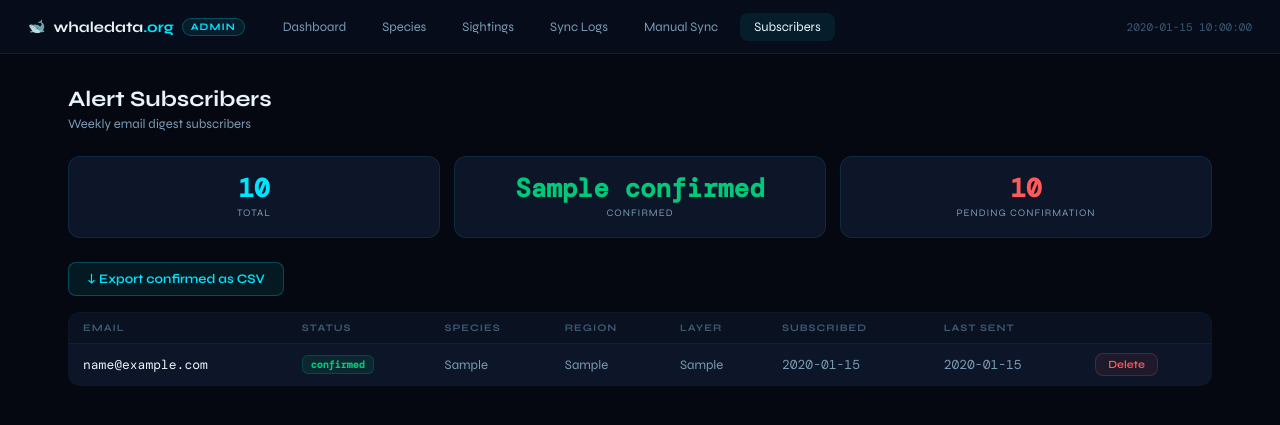
After one commit to Kyraweb/whaledata, a FastAPI app: template api/app/admin/templates/subscribers.html in a window 1280 px wide. The commit adds this page. Shown: the top 425 px of the page. Run offline with FastAPI, Linux system fonts and the light colour scheme; the template is opened without the code that fills it: most values are stand-ins (such as "Sample title", 1, 10 or a date in 2020).

Commit message:
feat: subscribers page in admin — view, export CSV, delete

```diff
--- a/api/app/admin/templates/base.html
+++ b/api/app/admin/templates/base.html
@@ -132,6 +132,7 @@
     <a href="/admin/sightings" class="nav-link {% if '/sightings' in request.url.path %}active{% endif %}">Sightings</a>
     <a href="/admin/logs" class="nav-link {% if '/logs' in request.url.path %}active{% endif %}">Sync Logs</a>
     <a href="/admin/sync" class="nav-link {% if '/sync' in request.url.path %}active{% endif %}">Manual Sync</a>
+    <a href="/admin/subscribers" class="nav-link {% if '/subscribers' in request.url.path %}active{% endif %}">Subscribers</a>
     <span class="nav-time">{{ now }}</span>
   </nav>
   <main>{% block content %}{% endblock %}</main>
--- /dev/null
+++ b/api/app/admin/templates/subscribers.html
@@ -0,0 +1,76 @@
+{% extends "base.html" %}
+{% block title %}Subscribers — whaledata admin{% endblock %}
+{% block content %}
+<div class="page-hdr">
+  <div class="page-title">Alert Subscribers</div>
+  <div class="page-sub">Weekly email digest subscribers</div>
+</div>
+
+<!-- Stats row -->
+<div class="cards" style="grid-template-columns:repeat(3,1fr);margin-bottom:24px">
+  <div class="card">
+    <div class="card-val">{{ total }}</div>
+    <div class="card-lbl">Total</div>
+  </div>
+  <div class="card">
+    <div class="card-val" style="color:var(--green)">{{ confirmed }}</div>
+    <div class="card-lbl">Confirmed</div>
+  </div>
+  <div class="card">
+    <div class="card-val" style="color:var(--red)">{{ total - confirmed }}</div>
+    <div class="card-lbl">Pending confirmation</div>
+  </div>
+</div>
+
+<!-- Export -->
+<div style="margin-bottom:16px">
+  <a href="/admin/subscribers/export" class="btn btn-cyan" style="text-decoration:none">
+    ↓ Export confirmed as CSV
+  </a>
+</div>
+
+<div class="section">
+  <table class="tbl">
+    <thead>
+      <tr>
+        <th>Email</th>
+        <th>Status</th>
+        <th>Species</th>
+        <th>Region</th>
+        <th>Layer</th>
+        <th>Subscribed</th>
+        <th>Last sent</th>
+        <th></th>
+      </tr>
+    </thead>
+    <tbody>
+      {% for s in subscribers %}
+      <tr>
+        <td class="mono">{{ s.email }}</td>
+        <td>
+          {% if s.confirmed %}
+          <span class="tag success">confirmed</span>
+          {% else %}
+          <span class="tag" style="background:rgba(255,159,67,0.1);color:#ff9f43;border:1px solid rgba(255,159,67,0.2)">pending</span>
+          {% endif %}
+        </td>
+        <td class="muted">{{ s.species_filter or '—' }}</td>
+        <td class="muted">{{ s.region_filter or '—' }}</td>
+        <td class="muted">{{ s.layer_filter or '—' }}</td>
+        <td class="mono muted">{{ s.created_at.strftime('%Y-%m-%d') if s.created_at else '—' }}</td>
+        <td class="mono muted">{{ s.last_sent_at.strftime('%Y-%m-%d') if s.last_sent_at else 'never' }}</td>
+        <td>
+          <form method="POST" action="/admin/subscribers/delete" onsubmit="return confirm('Delete {{ s.email }}?')">
+            <input type="hidden" name="subscriber_id" value="{{ s.id }}">
+            <button type="submit" class="btn btn-danger btn-sm">Delete</button>
+          </form>
+        </td>
+      </tr>
+      {% endfor %}
+      {% if not subscribers %}
+      <tr><td colspan="8" class="empty">No subscribers yet</td></tr>
+      {% endif %}
+    </tbody>
+  </table>
+</div>
+{% endblock %}
```
Also changed, not shown: api/app/admin/admin.py (+79 -0 lines).
